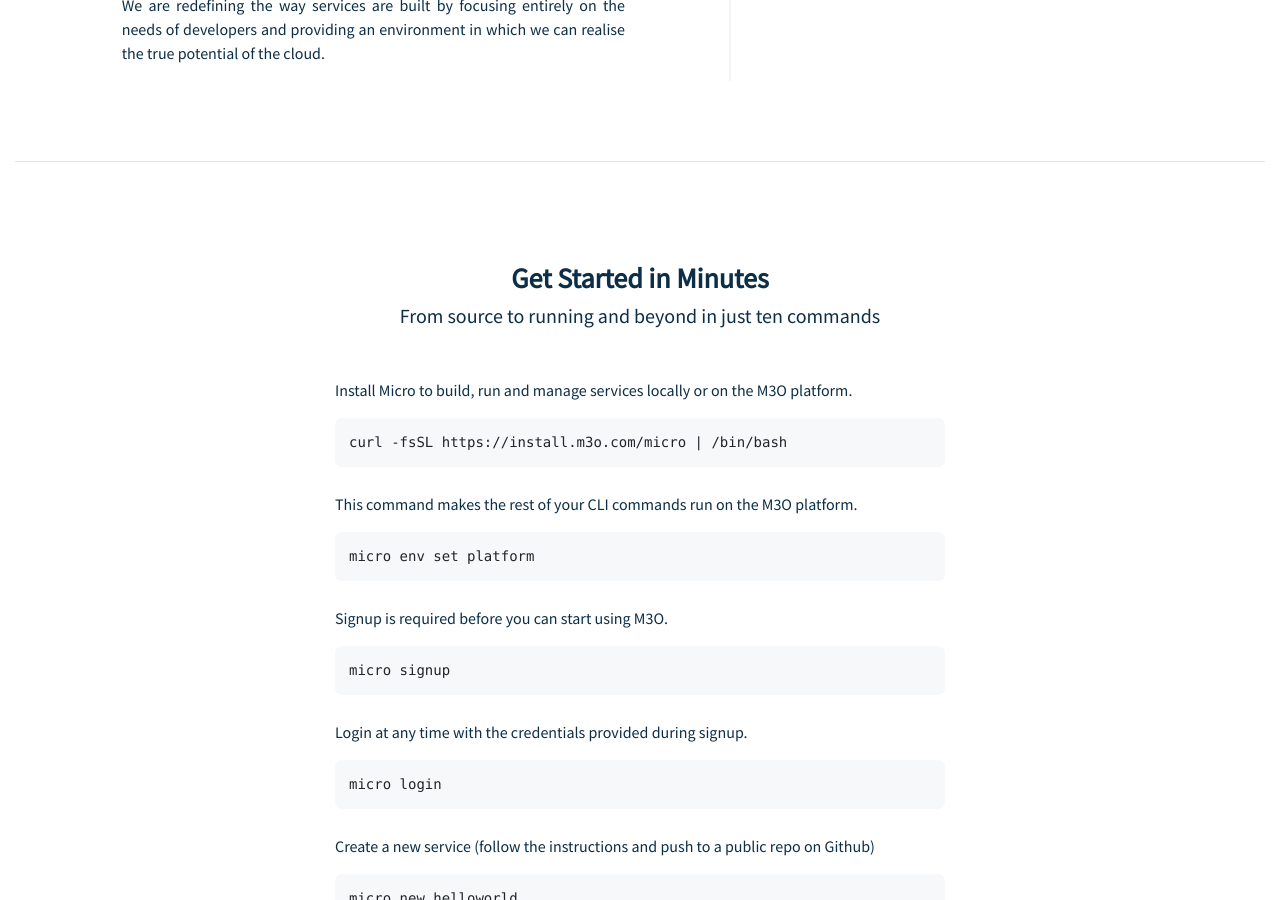
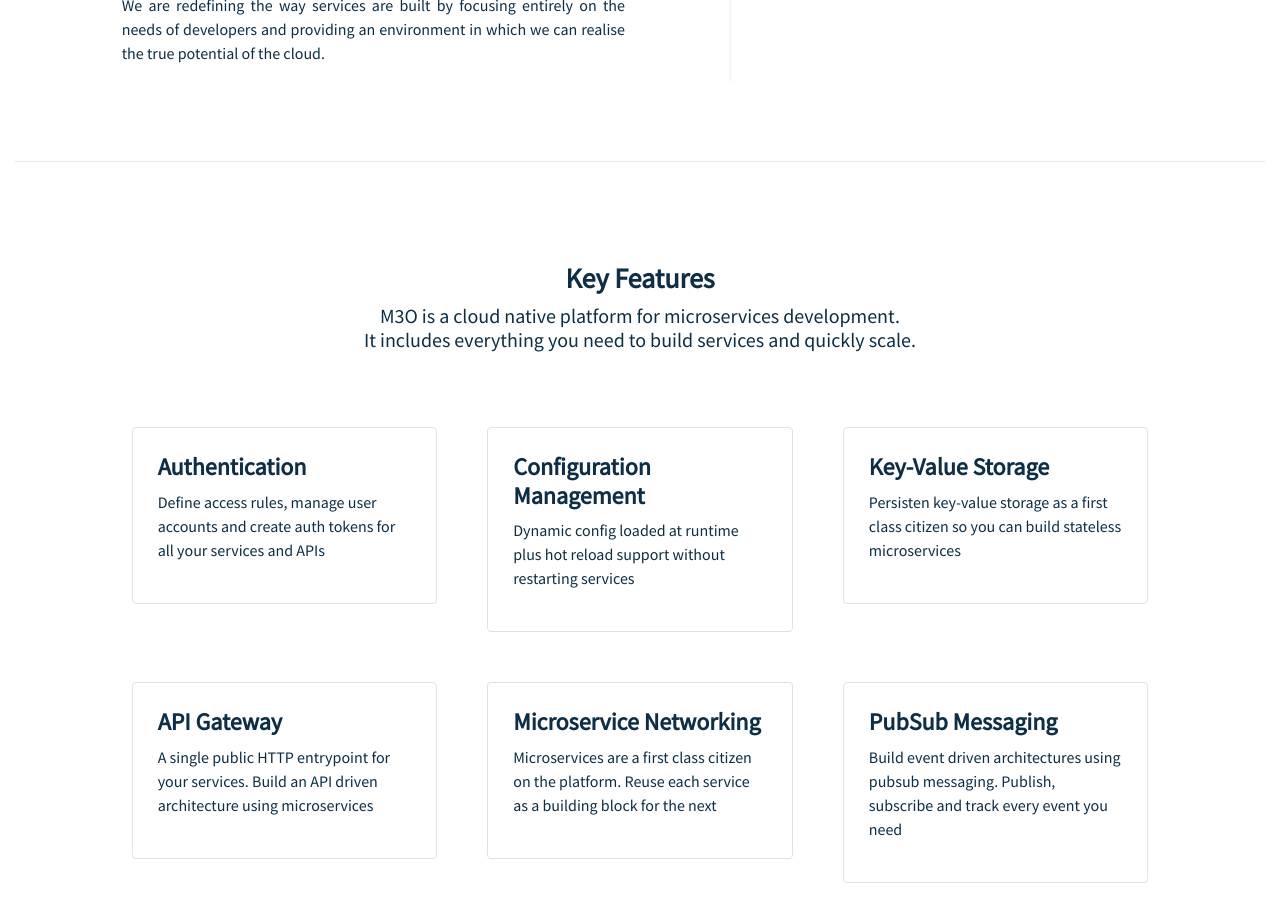
Before and after one commit to micro-community/go-micro-v2-doc, a Jekyll site: the page built from index.html, in a window 1280 px wide and 900 px high, scrolled down 537 px. Built offline with Jekyll 4.4.1, drawn with Linux system fonts in a browser that asks for light colours; nearby versions of some CDN libraries; comment, search, counter and statistics services are not loaded; some of the changed text lies outside the part shown.

Commit message:
Add features

```diff
--- /dev/null
+++ b/_includes/features.html
@@ -0,0 +1,66 @@
+<div class="col-md-10 offset-md-1">
+    <div class="row">
+	<div class="col-lg-4" style="padding: 25px;">
+	  <div class="panel panel-success">
+	    <div class="panel-body border rounded" style="text-align: left; padding: 25px;">
+	      <h4><b>Authentication</b></h4>
+	      <p>Define access rules, manage user accounts and create auth tokens for all your services and APIs</p>
+	    </div>
+	  </div>
+	</div>
+
+
+	<div class="col-lg-4" style="padding: 25px;">
+	  <div class="panel panel-success">
+	    <div class="panel-body border rounded" style="text-align: left; padding: 25px;">
+	      <h4><b>Configuration Management</b></h4>
+	      <p>Dynamic config loaded at runtime plus hot reload support without restarting services</p>
+	    </div>
+	  </div>
+	</div>
+
+	<div class="col-lg-4" style="padding: 25px;">
+	  <div class="panel panel-success">
+	    <div class="panel-body border rounded" style="text-align: left; padding: 25px;">
+	      <h4><b>Key-Value Storage</b></h4>
+	      <p>Persisten key-value storage as a first class citizen so you can build stateless microservices</p>
+	    </div>
+	  </div>
+	</div>
+    </div>
+    <div class="row">
+	<div class="col-lg-4" style="padding: 25px;">
+	  <div class="panel panel-success">
+	    <div class="panel-body border rounded" style="text-align: left; padding: 25px;">
+	      <h4><b>API Gateway</b></h4>
+	      <p>A single public HTTP entrypoint for your services. Build an API driven architecture using microservices</p>
+	    </div>
+	  </div>
+	</div>
+
+	<div class="col-lg-4" style="padding: 25px;">
+	  <div class="panel panel-success">
+	    <div class="panel-body border rounded" style="text-align: left; padding: 25px;">
+	      <h4><b>Microservice Networking</b></h4>
+	      <p>Microservices are a first class citizen on the platform. Reuse each service as a building block for the next</p>
+	    </div>
+	  </div>
+	</div>
+
+	<div class="col-lg-4" style="padding: 25px;">
+	  <div class="panel panel-success">
+	    <div class="panel-body border rounded" style="text-align: left; padding: 25px;">
+	      <h4><b>PubSub Messaging</b></h4>
+	      <p>Build event driven architectures using pubsub messaging. Publish, subscribe and track every event you need</p>
+	    </div>
+	  </div>
+	</div>
+
+
+	<div class="col-md-4 offset-md-4" style="margin-top: 25px; margin-bottom: 50px;">
+	  <center>
+	    <p>See the rest of the features on <a href="https://m3o.dev/">m3o.dev</a></p>
+	  </center>
+	</div>
+    </div>
+</div>
--- a/index.html
+++ b/index.html
@@ -140,7 +140,17 @@
           </div>
         </div>
       </div>
-      <hr/>
+      <hr />
+      <div style="margin: 100px 25px 50px 25px;">
+        <center>
+          <h3><b>Key Features</b></h3>
+          <h5>M3O is a cloud native platform for microservices development.<br>It includes everything you need to build services and quickly scale.</h5>
+       </center>
+      </div>
+      <div class="row">
+        {% include features.html %}
+      </div>
+      <hr />
       <div style="margin: 100px 25px 50px 25px;">
         <center>
           <h3><b>Get Started in Minutes</b></h3>
```
